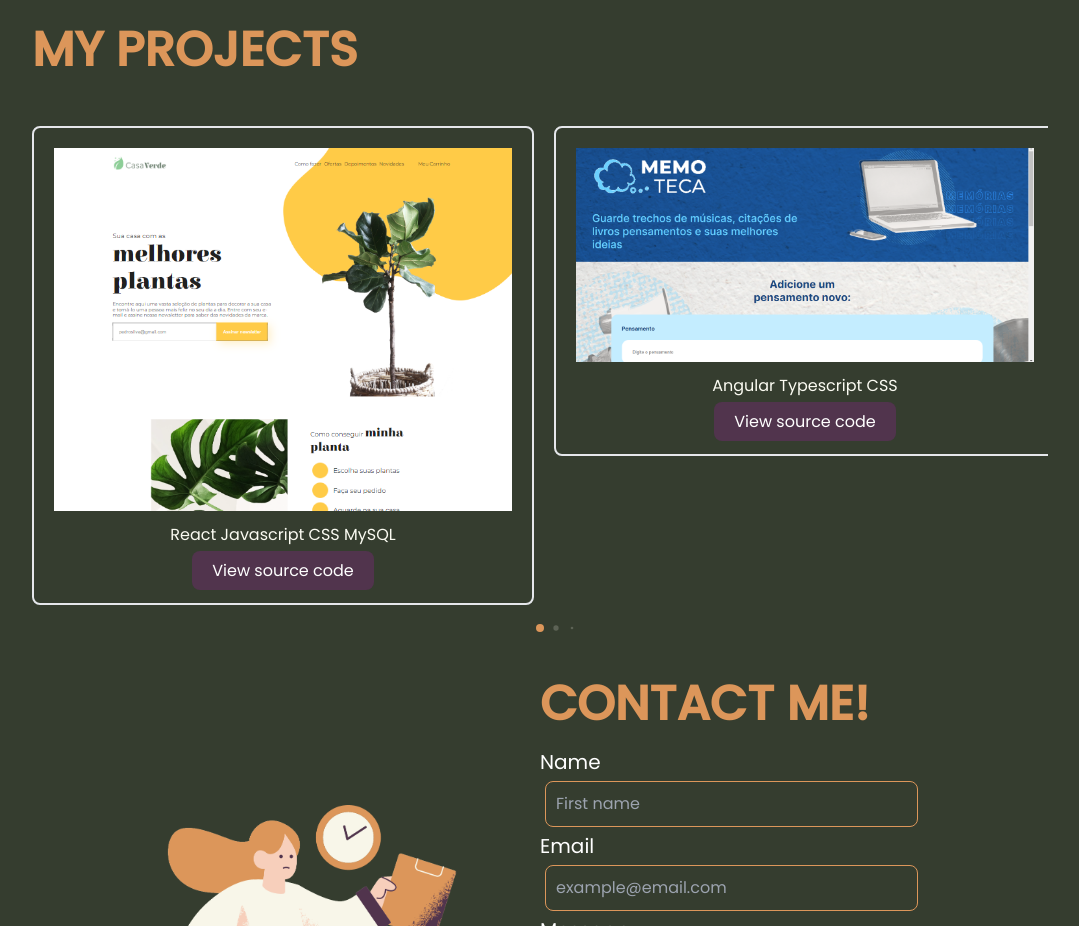
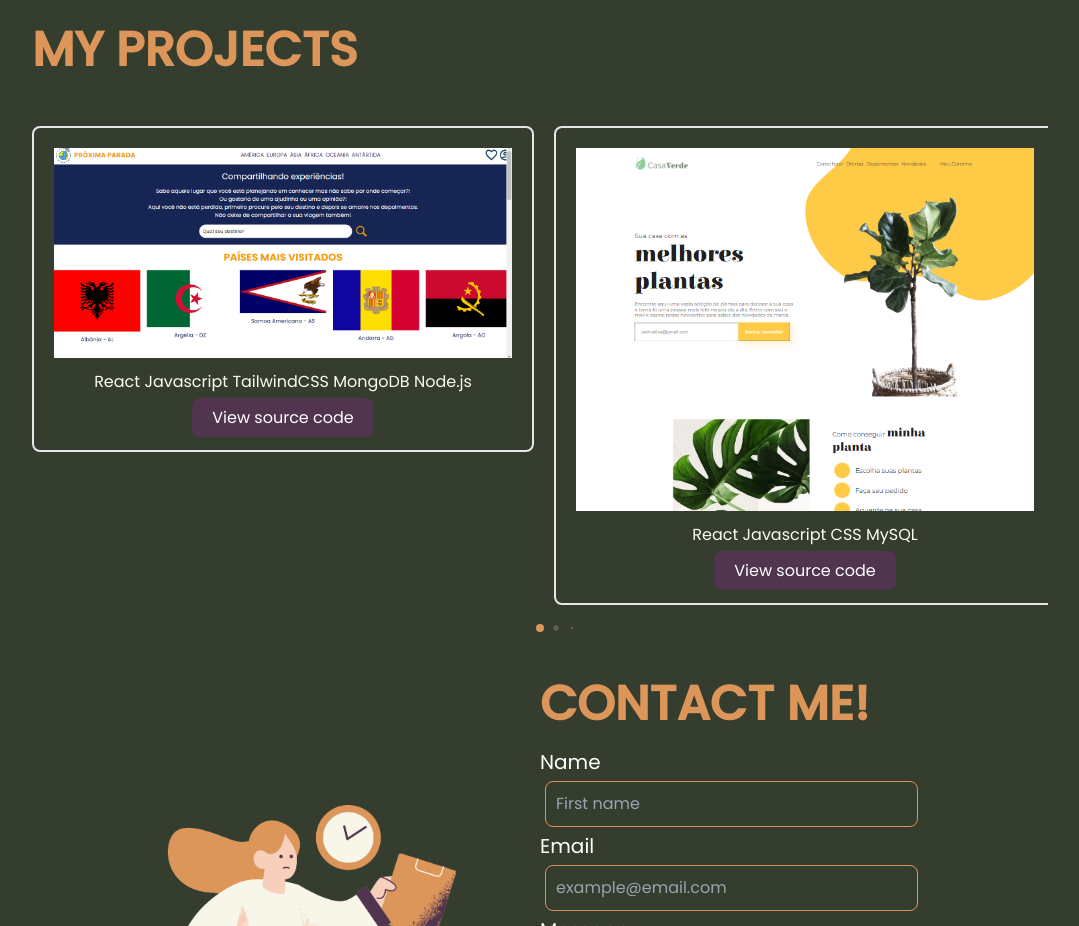
Before and after one commit to laura-2/PortfolioLauraVerbinen, a React (Create React App) app: page / in a window 1280 px wide. Shown: the part 1300-2226 px from the top of the page, without its empty margins (100-1179 px from the left). Built offline with nearby package versions, Linux system fonts and the light colour scheme; the HTML template or start-up script is replaced by a standard one.

Commit message:
add Project

```diff
--- a/src/data/projects.js
+++ b/src/data/projects.js
@@ -15,10 +15,18 @@ import sobremim from  '../assets/Projetosobremim.png'
 import pensamentos from '../assets/ProjetoPensamentos.png'
 import trip from '../assets/ProjetoTrip.png'
 import laurence from '../assets/ProjetoLaurence.png'
+import proximaParada from '../assets/proximaparada.png'
 
 
 
 const projects = [
+    {
+        image: proximaParada,
+        website: 'https://proxima-parada.vercel.app/',
+        alt: 'Project Próxima Parada',
+        code: 'https://github.com/laura-2/proximaParada',
+        text: 'React Javascript TailwindCSS MongoDB Node.js'
+    },
     {
         image: casaverde,
         website: 'https://casa-verde-coral.vercel.app/',
```
Also changed, not shown: src/assets/proximaparada.png (added).
